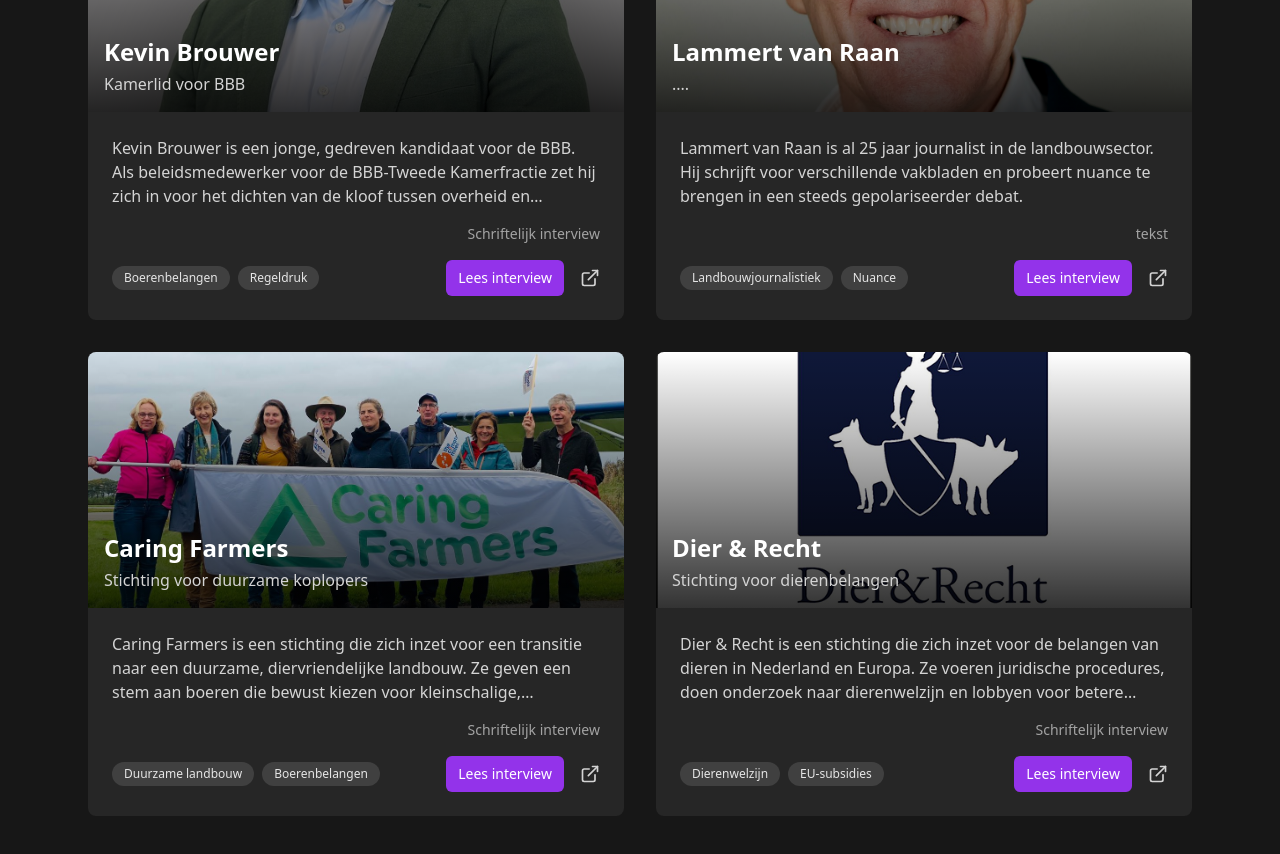
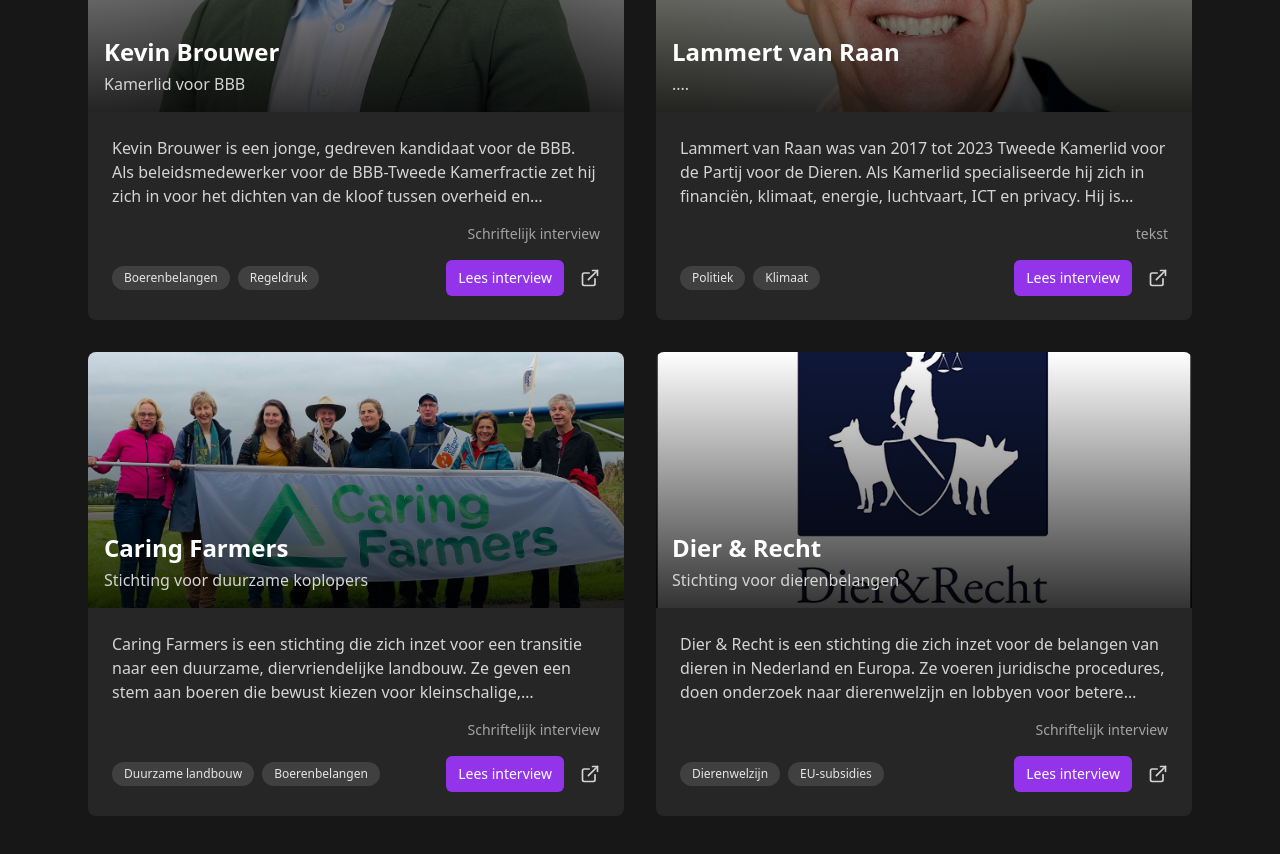
Before and after one commit to Danae02/interactive-longread, a React (Vite) app: page /#/interviews in a window 1280 px wide. Shown: the part 960-1814 px from the top of the page. Built offline with nearby package versions, Linux system fonts and the light colour scheme.

Commit message:
met goede hash router

```diff
--- a/src/components/InterviewsPage.jsx
+++ b/src/components/InterviewsPage.jsx
@@ -230,8 +230,8 @@
             role: '....',
             duration: 'tekst',
             image: '/afbeeldingen-interviews/lammert-van-raan.webp',
-            bio: 'Lammert van Raan is al 25 jaar journalist in de landbouwsector. Hij schrijft voor verschillende vakbladen en probeert nuance te brengen in een steeds gepolariseerder debat.',
-            keyTopics: ['Landbouwjournalistiek', 'Nuance', 'Polarisatie', 'Feiten vs emotie'],
+            bio: 'Lammert van Raan was van 2017 tot 2023 Tweede Kamerlid voor de Partij voor de Dieren. Als Kamerlid specialiseerde hij zich in financiën, klimaat, energie, luchtvaart, ICT en privacy. Hij is bekend van zijn initiatiefwetsvoorstellen over ecocide, het belasten van slacht, en het afschaffen van subsidies voor fossiele brandstoffen.',
+            keyTopics: ['Politiek', 'Klimaat', 'PVDD', 'Ecocide'],
         },
         {
             id: 'caring-farmers',
--- a/src/components/sections/interactive/InterviewsSection.jsx
+++ b/src/components/sections/interactive/InterviewsSection.jsx
@@ -23,7 +23,7 @@
             image: '/afbeeldingen-interviews/Wouter_waayer.jpg',
             quote: '....',
             highlight: 'Van boerderij naar activisme',
-            audioFragments: 3
+            audioFragments: 5
         },
         {
             id: 'bbb-lid',
```
